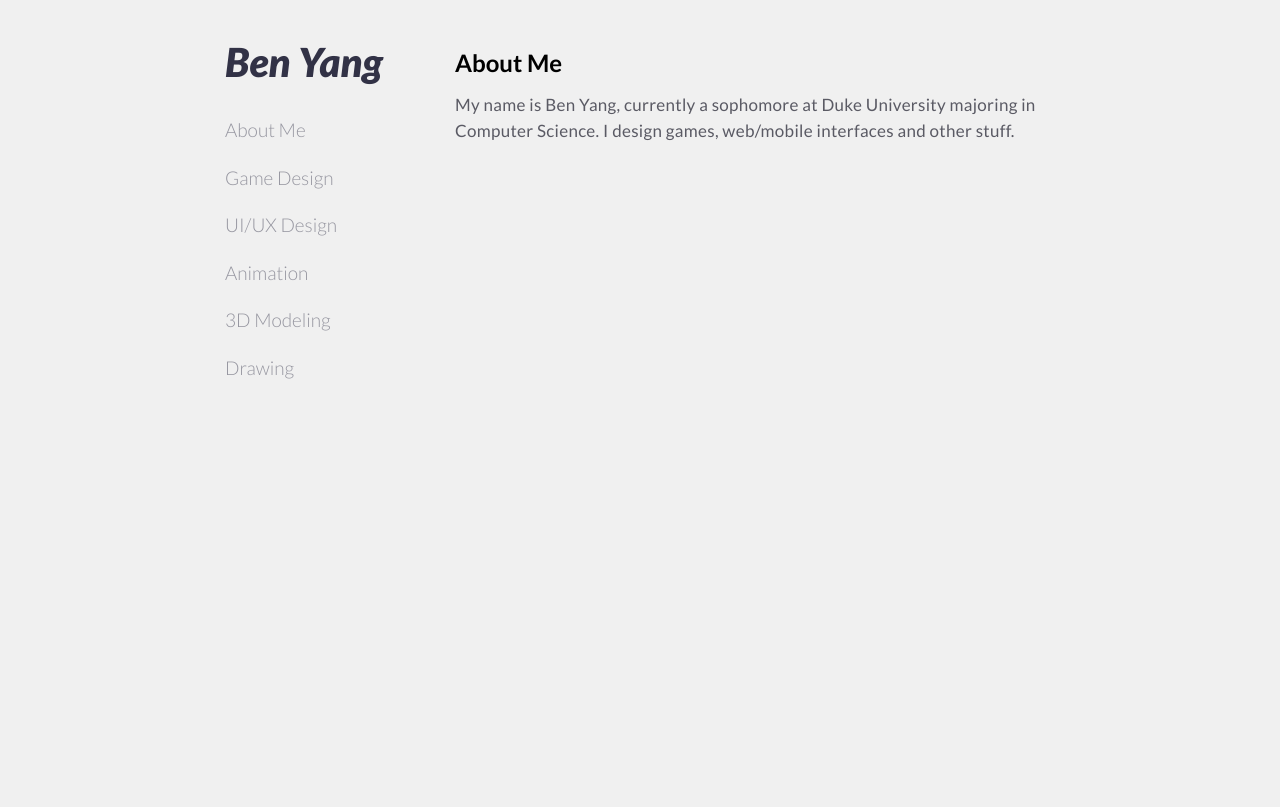
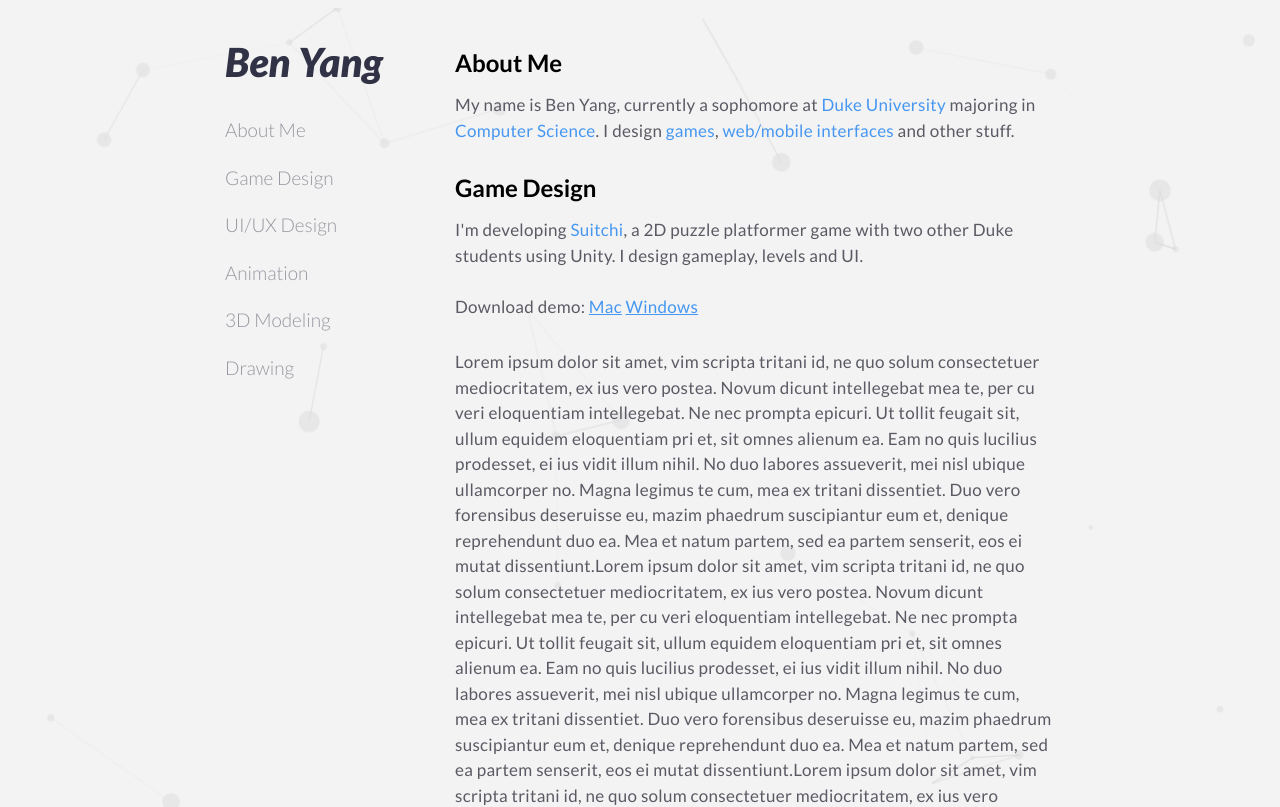
Before and after one commit to BenJester/BenJester.github.io, a plain HTML site: page index.html in a window 1280 px wide. Shown: the top 807 px of the page. Drawn offline with Linux system fonts and the light colour scheme.

Commit message:
add content

```diff
--- a/index.html
+++ b/index.html
@@ -1,13 +1,14 @@
 <head>
-
-<link rel="stylesheet" href="style.css">
+<div id="particles-js"></div>
 <script src="./particles.js-master/particles.js"></script>
 <script src="./particles.js-master/app.js"></script>
+<link rel="stylesheet" href="style.css">
+
 <link href="https://fonts.googleapis.com/css?family=Lato:300,300i,400,700,900i" rel="stylesheet">
 </head>
 
 <body>
-    <div id="particles-js"></div>
+
     <div class="container">
     <div id="left">
         <div id="name">Ben Yang</div>
@@ -24,8 +25,30 @@
     <div id="right">
         <div id="about-me">
             <div class="title">About Me</div>
-            <div class="content">My name is Ben Yang, currently a sophomore at <span class="duke">Duke University</span> majoring in Computer Science. I design games, web/mobile interfaces and other stuff.</div>
+            <div class="content">My name is Ben Yang, currently a sophomore at <span class="blue">Duke University</span> majoring in <span class="blue">Computer Science</span>. I design <span class="blue">games</span>, <span class="blue">web/mobile interfaces</span> and other stuff.</div>
         </div>
+
+        <div id="game">
+            <div class="title">Game Design</div>
+            <div class="content">I'm developing <span class="blue">Suitchi</span>, a 2D puzzle platformer game with two other Duke students using Unity. I design gameplay, levels and UI.<br><br>Download demo: <a class="link" target="_blank" href="https://drive.google.com/open?id=1J0xnN-MpUbbKRhtkGVpJ2kaye1ZKrglP">Mac</a><span> </span><a class="link" target="_blank" href="https://drive.google.com/open?id=16CGLvUmDout4HMf5Z1oy7IsxV2S8z7Kb">Windows</a> </div>
+        </div>
+        <div id="UI">
+            <div class="content">Lorem ipsum dolor sit amet, vim scripta tritani id, ne quo solum consectetuer mediocritatem, ex ius vero postea. Novum dicunt intellegebat mea te, per cu veri eloquentiam intellegebat. Ne nec prompta epicuri. Ut tollit feugait sit, ullum equidem eloquentiam pri et, sit omnes alienum ea. Eam no quis lucilius prodesset, ei ius vidit illum nihil.
+
+No duo labores assueverit, mei nisl ubique ullamcorper no. Magna legimus te cum, mea ex tritani dissentiet. Duo vero forensibus deseruisse eu, mazim phaedrum suscipiantur eum et, denique reprehendunt duo ea. Mea et natum partem, sed ea partem senserit, eos ei mutat dissentiunt.Lorem ipsum dolor sit amet, vim scripta tritani id, ne quo solum consectetuer mediocritatem, ex ius vero postea. Novum dicunt intellegebat mea te, per cu veri eloquentiam intellegebat. Ne nec prompta epicuri. Ut tollit feugait sit, ullum equidem eloquentiam pri et, sit omnes alienum ea. Eam no quis lucilius prodesset, ei ius vidit illum nihil.
+
+No duo labores assueverit, mei nisl ubique ullamcorper no. Magna legimus te cum, mea ex tritani dissentiet. Duo vero forensibus deseruisse eu, mazim phaedrum suscipiantur eum et, denique reprehendunt duo ea. Mea et natum partem, sed ea partem senserit, eos ei mutat dissentiunt.Lorem ipsum dolor sit amet, vim scripta tritani id, ne quo solum consectetuer mediocritatem, ex ius vero postea. Novum dicunt intellegebat mea te, per cu veri eloquentiam intellegebat. Ne nec prompta epicuri. Ut tollit feugait sit, ullum equidem eloquentiam pri et, sit omnes alienum ea. Eam no quis lucilius prodesset, ei ius vidit illum nihil.
+
+No duo labores assueverit, mei nisl ubique ullamcorper no. Magna legimus te cum, mea ex tritani dissentiet. Duo vero forensibus deseruisse eu, mazim phaedrum suscipiantur eum et, denique reprehendunt duo ea. Mea et natum partem, sed ea partem senserit, eos ei mutat dissentiunt.Lorem ipsum dolor sit amet, vim scripta tritani id, ne quo solum consectetuer mediocritatem, ex ius vero postea. Novum dicunt intellegebat mea te, per cu veri eloquentiam intellegebat. Ne nec prompta epicuri. Ut tollit feugait sit, ullum equidem eloquentiam pri et, sit omnes alienum ea. Eam no quis lucilius prodesset, ei ius vidit illum nihil.
+
+No duo labores assueverit, mei nisl ubique ullamcorper no. Magna legimus te cum, mea ex tritani dissentiet. Duo vero forensibus deseruisse eu, mazim phaedrum suscipiantur eum et, denique reprehendunt duo ea. Mea et natum partem, sed ea partem senserit, eos ei mutat dissentiunt.Lorem ipsum dolor sit amet, vim scripta tritani id, ne quo solum consectetuer mediocritatem, ex ius vero postea. Novum dicunt intellegebat mea te, per cu veri eloquentiam intellegebat. Ne nec prompta epicuri. Ut tollit feugait sit, ullum equidem eloquentiam pri et, sit omnes alienum ea. Eam no quis lucilius prodesset, ei ius vidit illum nihil.
+
+No duo labores assueverit, mei nisl ubique ullamcorper no. Magna legimus te cum, mea ex tritani dissentiet. Duo vero forensibus deseruisse eu, mazim phaedrum suscipiantur eum et, denique reprehendunt duo ea. Mea et natum partem, sed ea partem senserit, eos ei mutat dissentiunt.Lorem ipsum dolor sit amet, vim scripta tritani id, ne quo solum consectetuer mediocritatem, ex ius vero postea. Novum dicunt intellegebat mea te, per cu veri eloquentiam intellegebat. Ne nec prompta epicuri. Ut tollit feugait sit, ullum equidem eloquentiam pri et, sit omnes alienum ea. Eam no quis lucilius prodesset, ei ius vidit illum nihil.
+
+No duo labores assueverit, mei nisl ubique ullamcorper no. Magna legimus te cum, mea ex tritani dissentiet. Duo vero forensibus deseruisse eu, mazim phaedrum suscipiantur eum et, denique reprehendunt duo ea. Mea et natum partem, sed ea partem senserit, eos ei mutat dissentiunt.
+            </div>
+        </div>
+
     </div>
     </div>
 
--- a/particles.js-master/app.js
+++ b/particles.js-master/app.js
@@ -2,14 +2,14 @@ particlesJS('particles-js',
 {
   "particles": {
     "number": {
-      "value": 40,
+      "value": 25,
       "density": {
         "enable": true,
         "value_area": 800
       }
     },
     "color": {
-      "value": "#e1e1e1"
+      "value": "#dcdcdc"
     },
     "shape": {
       "type": "circle",
@@ -37,7 +37,7 @@ particlesJS('particles-js',
       }
     },
     "size": {
-      "value": 10,
+      "value": 11,
       "random": true,
       "anim": {
         "enable": false,
@@ -48,14 +48,14 @@ particlesJS('particles-js',
     },
     "line_linked": {
       "enable": true,
-      "distance": 150,
-      "color": "#cacaca",
-      "opacity": 0.4,
-      "width": 1
+      "distance": 170,
+      "color": "#c6c6c6",
+      "opacity": 0.6,
+      "width": 1.2
     },
     "move": {
       "enable": true,
-      "speed": 0.7,
+      "speed": 0.45,
       "direction": "top",
       "random": false,
       "straight": false,
--- a/style.css
+++ b/style.css
@@ -1,7 +1,11 @@
-
+#particles-js {
+    position: fixed;
+    z-index: -100;
+    height: 100vh;
+}
 body {
     background: radial-gradient(white 25%, rgb(237,237,237) 70%);
-    background: rgb(240,240,240);
+    background: rgb(243,243,243);
     height:100%;
     font-family: 'Lato', sans-serif;
 }
@@ -19,6 +23,9 @@ body {
 #right {
     margin-top: 40;
     width: 600;
+}
+#right > div {
+    margin-bottom: 30;
 }
 .title {
     font-weight: 700;
@@ -53,3 +60,12 @@ body {
     font-size: 40;
     color: rgb(50,50,70);
 }
+.blue {
+    color: #4697f1;
+}
+.orange {
+    color: #FF9E44;
+}
+.link {
+    color: #4697f1 !important;
+}
```
Also changed, not shown: test.html (added, +5 -0 lines).
